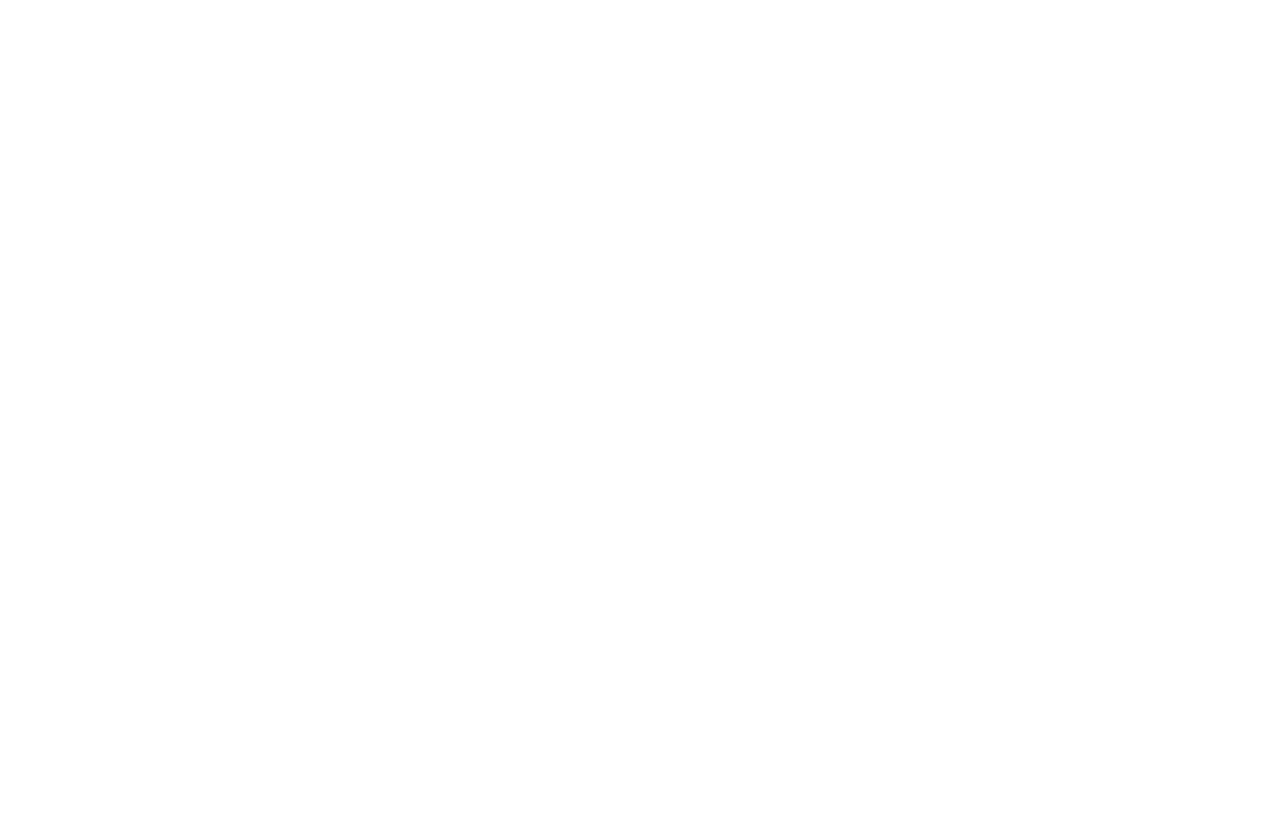
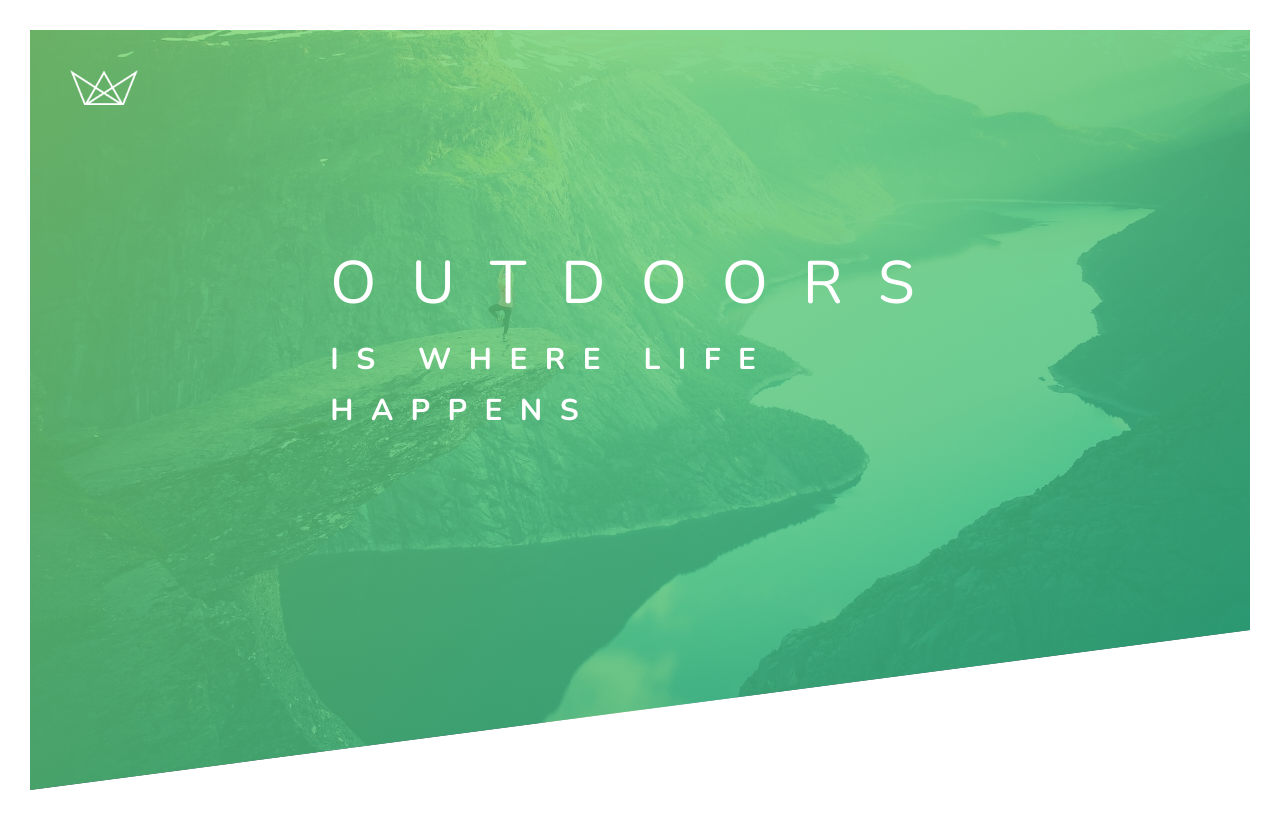
Before and after one commit to mikalep/natours, a plain HTML site: page index.html in a window 1280 px wide. Drawn offline with nearby package versions, Linux system fonts and the light colour scheme.

Commit message:
build the header section

```diff
--- a/css/style.css
+++ b/css/style.css
@@ -6,3 +6,68 @@ Medium green: #55c57a
 Dark green: #28b485
 
 */
+
+* {
+  margin: 0;
+  padding: 0;
+  box-sizing: border-box;
+}
+
+body {
+  font-family: "Nunito", sans-serif;
+  font-weight: 400;
+  font-size: 16px;
+  line-height: 1.7;
+  color: #777;
+  padding: 30px;
+}
+
+.header {
+  height: 95vh;
+  background-image: linear-gradient(
+      to right bottom,
+      rgba(126, 213, 111, 0.8),
+      rgba(40, 180, 131, 0.8)
+    ),
+    url(../img/hero.jpg);
+  background-size: cover;
+  background-position: top;
+  position: relative;
+  clip-path: polygon(0 0, 100% 0, 100% 75vh, 0 100%);
+}
+
+.logo-box {
+  position: absolute;
+  top: 40px;
+  left: 40px;
+}
+
+.logo {
+  height: 35px;
+}
+
+.text-box {
+  position: absolute;
+  top: 40%;
+  left: 50%;
+  transform: translate(-50%, -50%);
+}
+
+.heading-primary {
+  color: #ffffff;
+  text-transform: uppercase;
+}
+
+.heading-primary-main {
+  display: block;
+  font-size: 60px;
+  font-weight: 400;
+  letter-spacing: 35px;
+}
+
+.heading-primary-sub {
+  display: block;
+  font-size: 30px;
+  font-weight: 700;
+  letter-spacing: 17.4px;
+}
--- a/index.html
+++ b/index.html
@@ -21,6 +21,15 @@
     <title>Natours | Exciting tours for adventurous people</title>
   </head>
   <body>
-
+    <header class="header">
+      <div class="logo-box">
+        <img src="img/logo-white.png" alt="Logo" class="logo"/>
+      </div>
+      <div class="text-box">
+        <h1 class="heading-primary">
+          <span class="heading-primary-main">Outdoors</span>
+          <span class="heading-primary-sub">is where life happens</span>
+        </h1>
+      </div>
   </body>
 </html>
```
